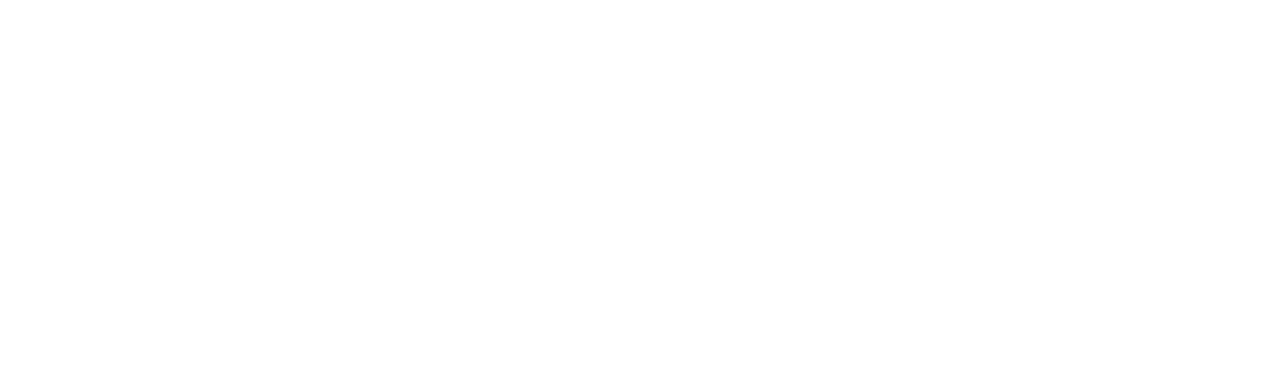
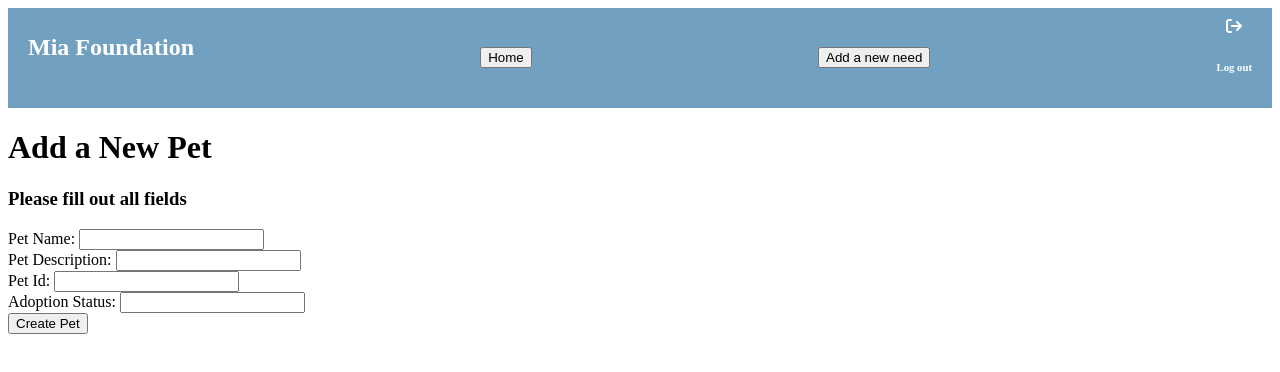
Before and after one commit to mjd3502/SWEN-261-Final-Project, an Angular app in the folder ufund-ui/ufund/: page /add-pet in a window 1280 px wide. Before the commit this address led to /. Shown: the top 372 px of the page. Built offline with nearby package versions, Linux system fonts and the light colour scheme.

Commit message:
add pet component

```diff
--- /dev/null
+++ b/ufund-ui/ufund/src/app/add-pet/add-pet.component.html
@@ -0,0 +1,40 @@
+<app-admin-navbar></app-admin-navbar>
+
+<div id="container">
+    <h1>Add a New Pet</h1>
+    <h3>Please fill out all fields</h3>
+
+    <form class="form-container"  (ngSubmit)="onSubmit()">
+
+        <div class="formGroup">
+            <label>Pet Name: </label>
+            <input type="text" class="form-input" id="name"
+            [(ngModel)] = "pet.name" name="name" ng-required="true">
+        </div>
+
+        <div class="formGroup">
+            <label>Pet Description: </label>
+            <input type="text" class="form-input" id="description"
+            [(ngModel)] = "pet.description" name="description" ng-required="true">
+
+        </div>
+
+
+        <div class="formGroup">
+            <label>Pet Id: </label>
+            <input type="text" class="form-input" id="cost"
+            [(ngModel)] = "pet.id" name="id" ng-required="true">
+
+        </div>
+
+        <div class="formGroup">
+            <label>Adoption Status: </label>
+            <input type="text" class="form-input" id="type"
+            [(ngModel)] = "pet.available" name="available" ng-required="true">
+
+        </div>
+
+        <button class="update-button" type="submit"> Create Pet </button>
+
+    </form>
+</div>
--- /dev/null
+++ b/ufund-ui/ufund/src/app/add-pet/add-pet.component.ts
@@ -0,0 +1,26 @@
+import { Component } from '@angular/core';
+import { PetService } from '../pet.service';
+import { Router } from '@angular/router';
+import { Pet } from '../Pet';
+
+@Component({
+  selector: 'app-add-pet',
+  templateUrl: './add-pet.component.html',
+  styleUrls: ['./add-pet.component.css']
+})
+
+export class AddPetComponent {
+
+  pet: Pet =  new Pet();
+
+  constructor(private petService: PetService, private router: Router){}
+
+  onSubmit(){
+    if(this.pet){
+      this.petService.createPet(this.pet).subscribe(response =>{
+        this.router.navigate(['/adminDashboard'])
+        console.log(response);
+      })
+    }
+  }
+}
--- a/ufund-ui/ufund/src/app/app-routing.module.ts
+++ b/ufund-ui/ufund/src/app/app-routing.module.ts
@@ -11,6 +11,7 @@ import { NeedsDetailComponent } from './needs-detail/needs-detail.component';
 import { BrowseNeedsComponent } from './browse-needs/browse-needs.component';
 import { BrowsePetsComponent } from './browse-pets/browse-pets.component';
 import { PetDetailComponent } from './pet-detail/pet-detail.component';
+import { AddPetComponent } from './add-pet/add-pet.component';
 
 const routes: Routes = [
   {path:'checkout',component:CheckoutComponent},
@@ -24,7 +25,8 @@ const routes: Routes = [
   {path: 'detail/:id', component: NeedsDetailComponent },
   {path: 'browse-needs', component: BrowseNeedsComponent},
   {path: 'browse-pets', component: BrowsePetsComponent},
-  {path: 'pet-detail', component: PetDetailComponent}
+  {path: 'pet-detail', component: PetDetailComponent},
+  {path: 'add-pet', component: AddPetComponent}
 ];
 
 @NgModule({
--- a/ufund-ui/ufund/src/app/app.module.ts
+++ b/ufund-ui/ufund/src/app/app.module.ts
@@ -20,6 +20,7 @@ import { AdminNavbarComponent } from './admin-navbar/admin-navbar.component';
 import { FileUploadComponent } from './file-upload/file-upload.component';
 import { BrowsePetsComponent } from './browse-pets/browse-pets.component';
 import { PetDetailComponent } from './pet-detail/pet-detail.component';
+import { AddPetComponent } from './add-pet/add-pet.component';
 
 @NgModule({
   declarations: [
@@ -38,7 +39,8 @@ import { PetDetailComponent } from './pet-detail/pet-detail.component';
     AdminNavbarComponent,
     FileUploadComponent,
     PetDetailComponent,
-    BrowsePetsComponent
+    BrowsePetsComponent,
+    AddPetComponent
   ],
   imports: [
     BrowserModule,
--- a/ufund-ui/ufund/src/app/pet-detail/pet-detail.component.html
+++ b/ufund-ui/ufund/src/app/pet-detail/pet-detail.component.html
@@ -1,4 +1,4 @@
-
+<app-navbar></app-navbar>
 <body>
     <header>
         <div id="goodFont">
```
Also changed, not shown: ufund-ui/ufund/src/app/add-pet/add-pet.component.css (added), 1 other file (tests, documents, lock files or other folders).
